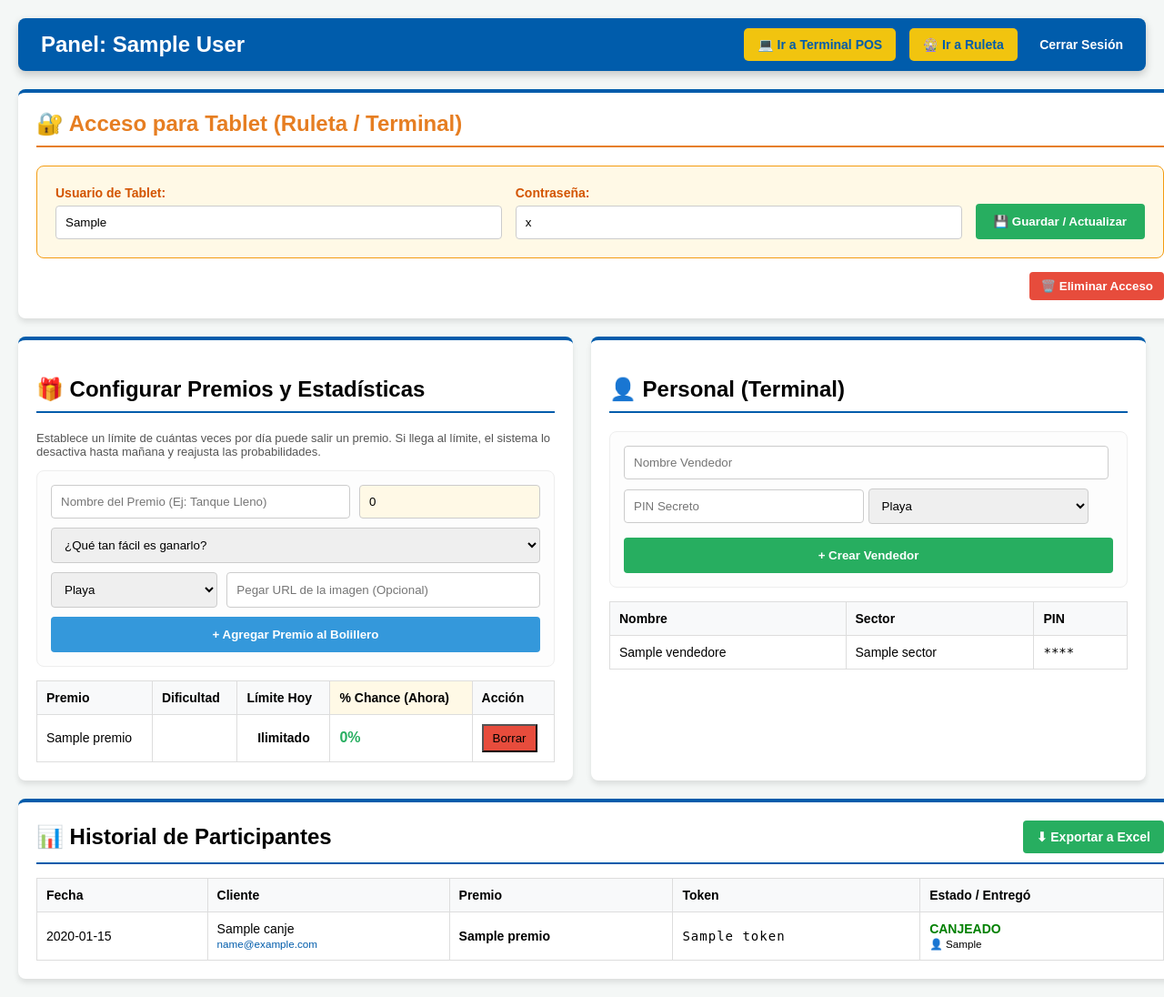
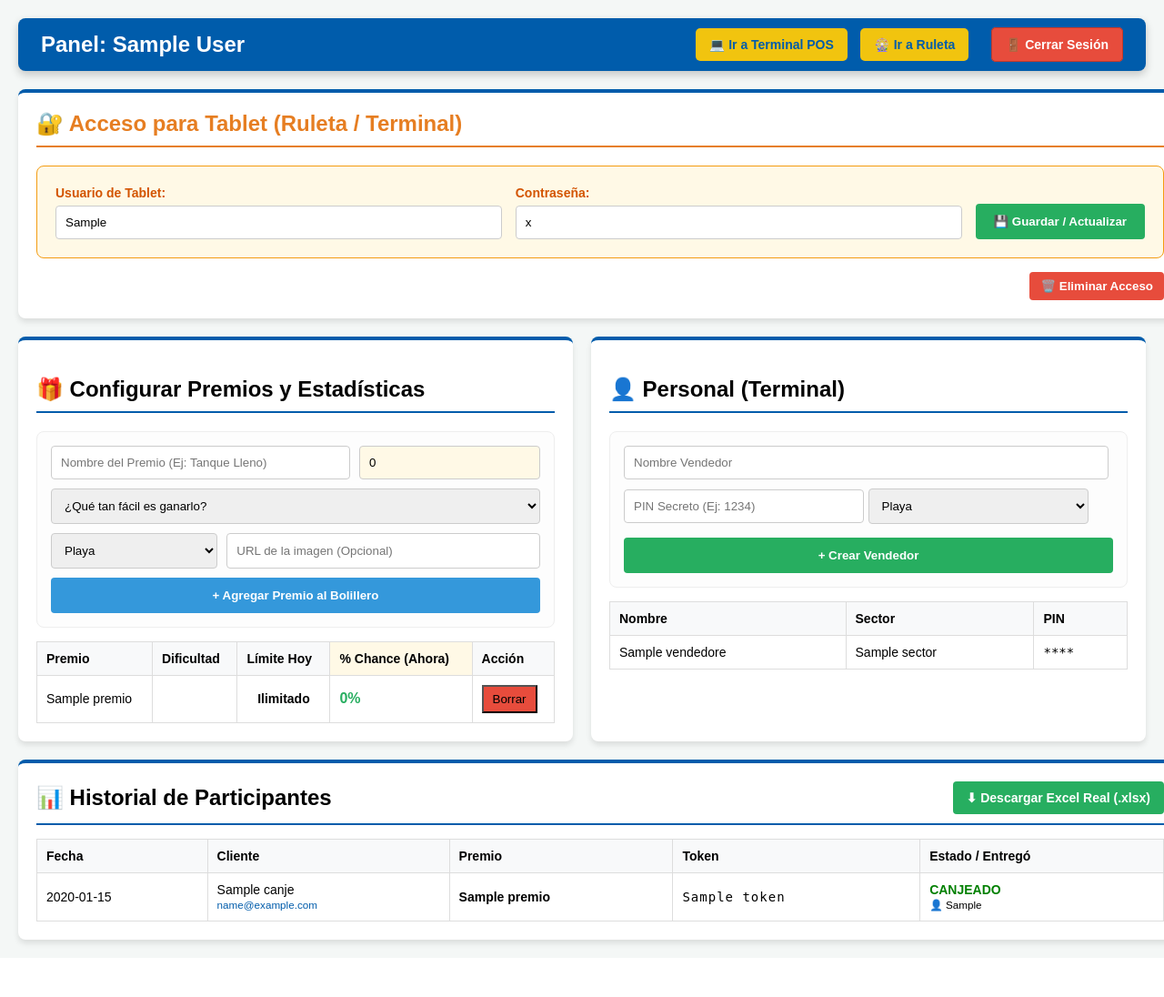
Before and after one commit to EmmanuelArce12/ruleta, a Flask app: page /admin in a window 1280 px wide. Shown: the whole page at 91% size. After the commit the page ends 1042 px from the top, so only its background shows below. Run offline with Flask 3, Linux system fonts and the light colour scheme; the visitor is signed in with stand-in values (Sample User, id 1); a database or web service that is not in the repository returns one stand-in record (values such as "Sample title"); some libraries are stand-ins or nearby versions.

Commit message:
Update administrador.html

```diff
--- a/templates/administrador.html
+++ b/templates/administrador.html
@@ -2,12 +2,14 @@
 <html lang="es">
 <head>
     <meta charset="UTF-8">
-    <title>Administración - Grupo GE</title>
+    <title>Administración</title>
     <style>
         body { font-family: Arial, sans-serif; background: #f4f7f6; padding: 20px; margin: 0; }
         .header { background: #005CAB; color: white; padding: 15px 25px; border-radius: 8px; margin-bottom: 20px; display: flex; justify-content: space-between; align-items: center; box-shadow: 0 4px 10px rgba(0,0,0,0.2); }
         .btn-nav { background: #F1C40F; color: #005CAB; padding: 10px 15px; border-radius: 5px; text-decoration: none; font-weight: bold; font-size: 14px; margin-left: 10px; transition: 0.3s; }
         .btn-nav:hover { background: #FFD700; transform: translateY(-2px); }
+        .btn-logout { background: #e74c3c; color: white; padding: 10px 15px; border-radius: 5px; text-decoration: none; font-weight: bold; font-size: 14px; margin-left: 20px; transition: 0.3s; border: 1px solid #c0392b;}
+        .btn-logout:hover { background: #c0392b; }
         .contenedor { display: flex; gap: 20px; flex-wrap: wrap; }
         .tarjeta { background: white; padding: 20px; border-radius: 8px; box-shadow: 0 4px 6px rgba(0,0,0,0.1); flex: 1; min-width: 320px; border-top: 4px solid #005CAB; }
         table { width: 100%; border-collapse: collapse; margin-top: 15px; font-size: 14px; }
@@ -27,7 +29,7 @@
         <div>
             <a href="/iniciar_terminal" class="btn-nav" target="_blank">💻 Ir a Terminal POS</a>
             <a href="/iniciar_ruleta" class="btn-nav" target="_blank">🎡 Ir a Ruleta</a>
-            <a href="/logout_admin" style="color: white; margin-left: 20px; font-size: 14px; text-decoration: none; font-weight: bold;">Cerrar Sesión</a>
+            <a href="/logout_admin" class="btn-logout">🚪 Cerrar Sesión</a>
         </div>
     </div>
 
@@ -57,8 +59,6 @@
 
         <div class="tarjeta">
             <h2 style="border-bottom: 2px solid #005CAB; padding-bottom: 10px;">🎁 Configurar Premios y Estadísticas</h2>
-            <p style="font-size: 13px; color: #555;">Establece un límite de cuántas veces por día puede salir un premio. Si llega al límite, el sistema lo desactiva hasta mañana y reajusta las probabilidades.</p>
-
             <form action="/admin/agregar_premio" method="POST" style="background: #fdfdfd; padding: 15px; border: 1px solid #eee; border-radius: 8px;">
                 <div style="display: flex; gap: 10px; margin-bottom: 10px;">
                     <input type="text" name="nombre" placeholder="Nombre del Premio (Ej: Tanque Lleno)" required style="flex: 2; padding: 10px; border: 1px solid #ccc; border-radius: 4px;">
@@ -80,7 +80,7 @@
                         <option value="FULL">Full</option>
                         <option value="NINGUNO">Ninguno (No se canjea)</option>
                     </select>
-                    <input type="text" name="imagen_url" placeholder="Pegar URL de la imagen (Opcional)" style="flex: 2; padding: 10px; border: 1px solid #ccc; border-radius: 4px;">
+                    <input type="text" name="imagen_url" placeholder="URL de la imagen (Opcional)" style="flex: 2; padding: 10px; border: 1px solid #ccc; border-radius: 4px;">
                 </div>
 
                 <button type="submit" class="btn-accion btn-azul" style="width: 100%; padding: 12px;">+ Agregar Premio al Bolillero</button>
@@ -124,7 +124,7 @@
             <h2 style="border-bottom: 2px solid #005CAB; padding-bottom: 10px;">👤 Personal (Terminal)</h2>
             <form action="/admin/agregar_vendedor" method="POST" style="background: #fdfdfd; padding: 15px; border: 1px solid #eee; border-radius: 8px;">
                 <input type="text" name="nombre" placeholder="Nombre Vendedor" required style="width: 95%; padding: 10px; margin-bottom:10px; border: 1px solid #ccc; border-radius: 4px;">
-                <input type="number" name="pin" placeholder="PIN Secreto" required style="width: 45%; padding: 10px; border: 1px solid #ccc; border-radius: 4px;">
+                <input type="password" name="pin" placeholder="PIN Secreto (Ej: 1234)" required style="width: 45%; padding: 10px; border: 1px solid #ccc; border-radius: 4px;">
                 <select name="sector" style="width: 45%; padding: 10px; border: 1px solid #ccc; border-radius: 4px;">
                     <option value="PLAYA">Playa</option>
                     <option value="FULL">Full</option>
@@ -144,7 +144,7 @@
         <div class="tarjeta" style="flex: 2; min-width: 100%;">
             <div style="display: flex; justify-content: space-between; align-items: center; border-bottom: 2px solid #005CAB; padding-bottom: 10px; margin-bottom: 15px;">
                 <h2 style="margin: 0; border: none; padding: 0;">📊 Historial de Participantes</h2>
-                <a href="/admin/exportar_excel" class="btn-accion btn-verde" style="text-decoration: none; font-size: 14px; padding: 10px 15px;">⬇ Exportar a Excel</a>
+                <a href="/admin/exportar_excel" class="btn-accion btn-verde" style="text-decoration: none; font-size: 14px; padding: 10px 15px;">⬇ Descargar Excel Real (.xlsx)</a>
             </div>
             <table>
                 <thead><tr><th>Fecha</th><th>Cliente</th><th>Premio</th><th>Token</th><th>Estado / Entregó</th></tr></thead>
```
